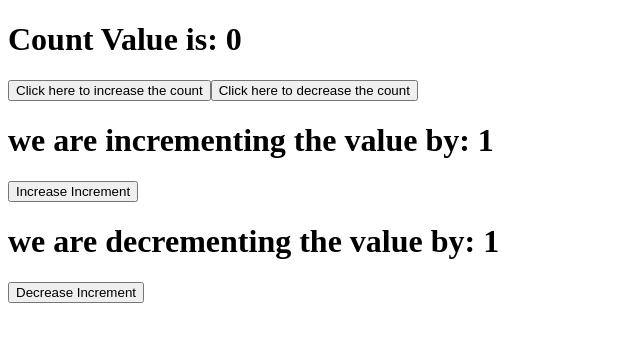
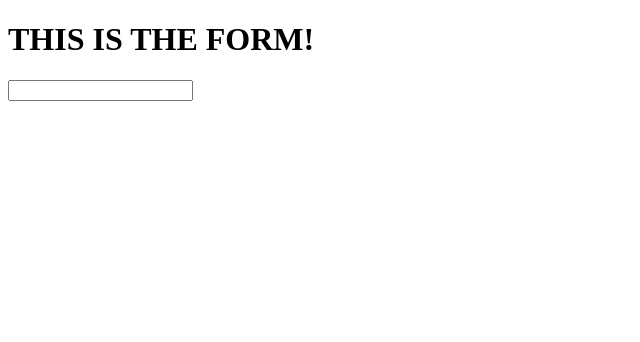
Before and after one commit to rafayykhan/learn-react, a React (Vite) app in the folder 06-reactMasterClass/: page / in a window 1280 px wide. Shown: the top 342 px of the page, without its empty margins (0-640 px from the left). Built offline with nearby package versions, Linux system fonts and the light colour scheme.

Commit message:
feat: add Form component for user input and update App component to include it

```diff
--- a/06-reactMasterClass/src/App.jsx
+++ b/06-reactMasterClass/src/App.jsx
@@ -1,9 +1,11 @@
 // import Hello from './components/Hello.jsx'
 // import Destructuring from './components/Destructuring.jsx'
 // import Fruits from './components/Fruits.jsx'
-import Counter from "./components/Counter.jsx"
+// import Counter from "./components/Counter.jsx"
 // import Message from "./components/Message.jsx"
 // import ConditionalComponent from './components/ConditionalComponent.jsx'
+import Form from "./components/Form.jsx"
+
 function App() {
   // const seatNumbers = [1, 2, 3, 4, 5, 6, 7, 8, 9, 10]
   // const personobj = {
@@ -42,8 +44,9 @@ function App() {
 
         {/* <Fruits/> */}
         {/* <Message /> */}
-        <Counter/>
+        {/* <Counter/> */}
         {/* <ConditionalComponent/> */}
+        <Form/>
       </div>
     </>
   )
--- /dev/null
+++ b/06-reactMasterClass/src/components/Form.jsx
@@ -0,0 +1,22 @@
+import { useState } from "react"
+
+export default function Form() {
+
+    const [inputFormName, setInputFormName] = useState("");
+
+    function handleChange(e) {
+        setInputFormName(e.target.value)
+
+    }
+
+    return (
+        <>
+            <h1>
+                THIS IS THE FORM!
+            </h1>
+            <div>
+                <form> <input onChange={(e) => handleChange(e)} type="text" value = {inputFormName} /></form>
+            </div>
+        </>
+    )
+}
```
